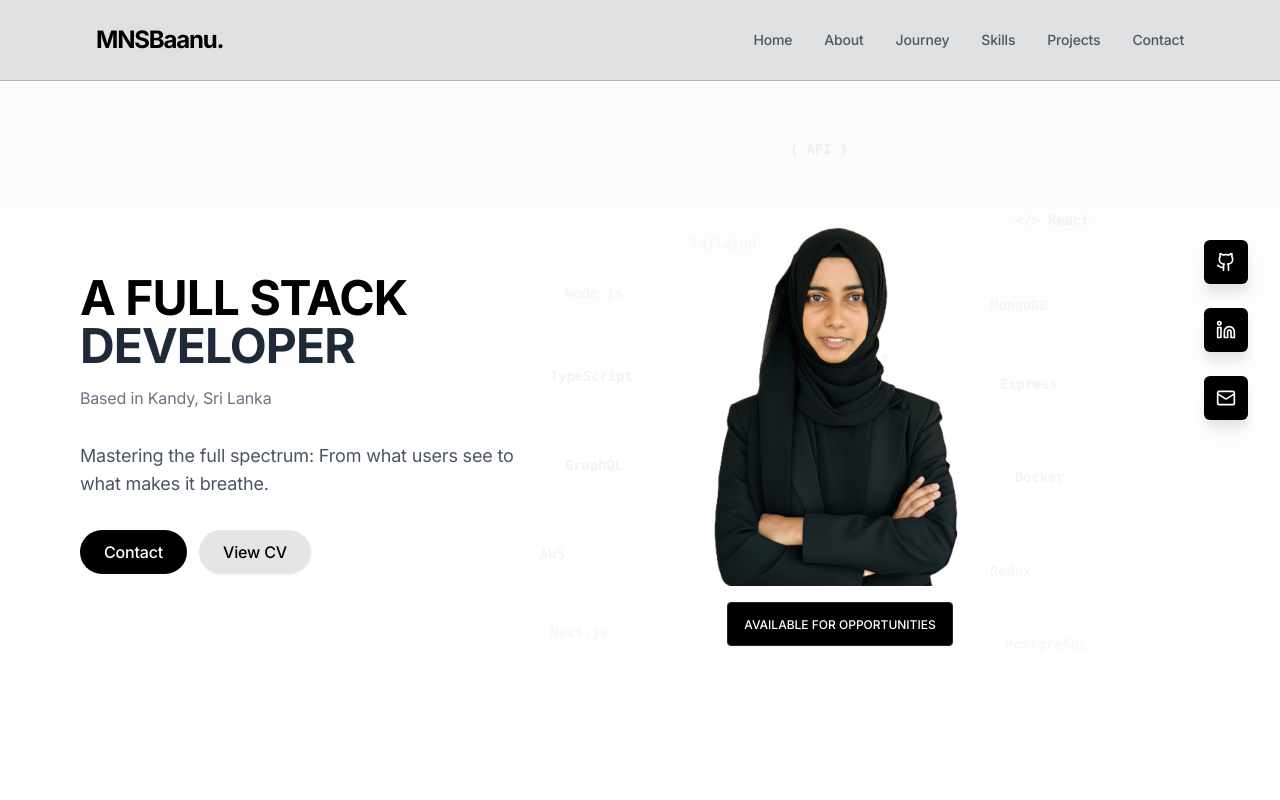
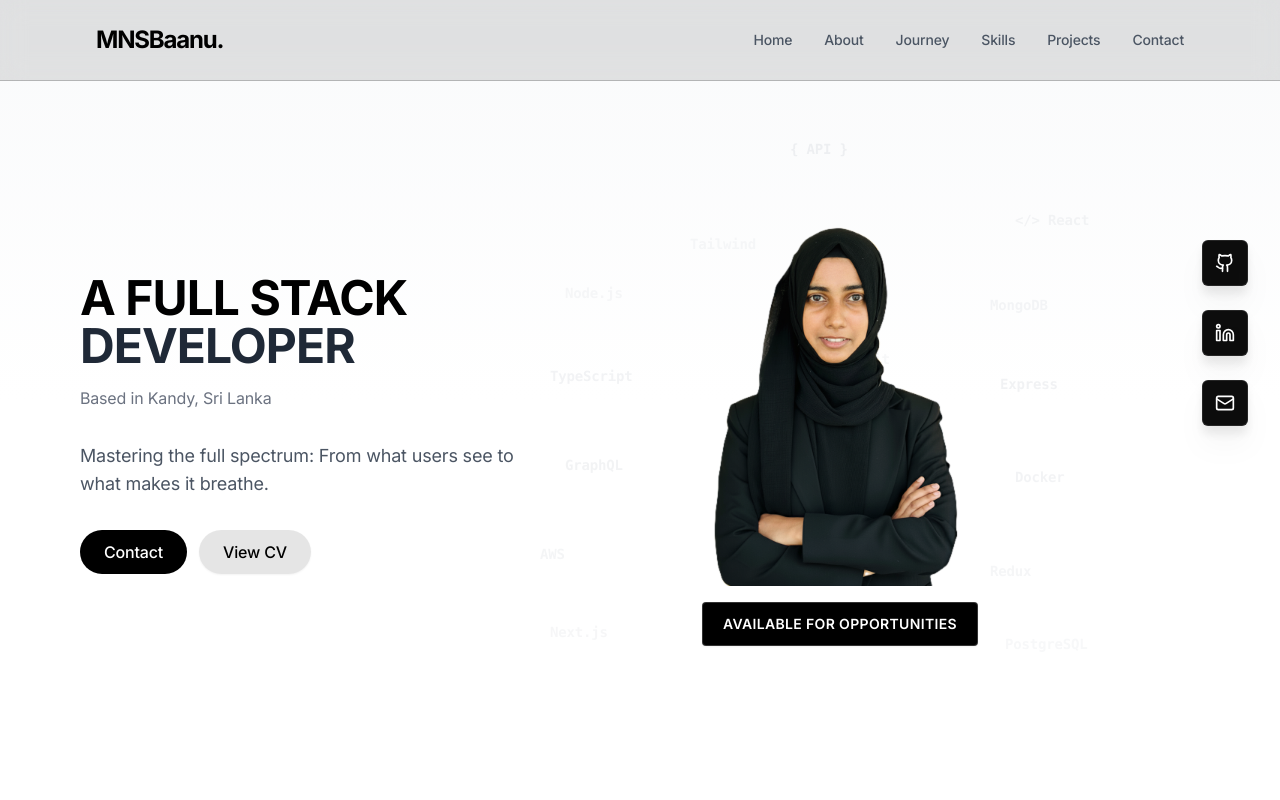
Before and after one commit to MNSBaanu/MyPortfolio, a React (Vite) app: page / in a window 1280 px wide. Shown: the top 800 px of the page. Built offline with nearby package versions, Linux system fonts and the light colour scheme.

Commit message:
feat: implement Hero component for portfolio homepage with personal information, social links, and interactive UI elements.

```diff
--- a/src/components/Hero.tsx
+++ b/src/components/Hero.tsx
@@ -55,7 +55,7 @@ const Hero = () => {
             rel="noopener noreferrer"
             whileHover={{ scale: 1.05 }}
             whileTap={{ scale: 0.95 }}
-            className="group flex justify-center p-3 rounded-md drop-shadow-xl bg-black text-white font-semibold hover:translate-y-3 hover:rounded-[50%] transition-all duration-500 hover:bg-gray-800 relative"
+            className="group flex justify-center p-3 rounded-md drop-shadow-xl bg-black/95 backdrop-blur-md text-white font-semibold hover:translate-y-3 hover:rounded-[50%] transition-all duration-500 hover:bg-black border border-white/10 relative"
           >
             <Github className="w-5 h-5" />
             <span className="absolute opacity-0 group-hover:opacity-100 group-hover:text-gray-700 group-hover:text-sm group-hover:-translate-y-10 duration-700 bg-white px-2 py-1 rounded whitespace-nowrap">
@@ -71,7 +71,7 @@ const Hero = () => {
             rel="noopener noreferrer"
             whileHover={{ scale: 1.05 }}
             whileTap={{ scale: 0.95 }}
-            className="group flex justify-center p-3 rounded-md drop-shadow-xl bg-black text-white font-semibold hover:translate-y-3 hover:rounded-[50%] transition-all duration-500 hover:bg-gray-800 relative"
+            className="group flex justify-center p-3 rounded-md drop-shadow-xl bg-black/95 backdrop-blur-md text-white font-semibold hover:translate-y-3 hover:rounded-[50%] transition-all duration-500 hover:bg-black border border-white/10 relative"
           >
             <Linkedin className="w-5 h-5" />
             <span className="absolute opacity-0 group-hover:opacity-100 group-hover:text-gray-700 group-hover:text-sm group-hover:-translate-y-10 duration-700 bg-white px-2 py-1 rounded whitespace-nowrap">
@@ -85,7 +85,7 @@ const Hero = () => {
             href={`mailto:${personalInfo.email}`}
             whileHover={{ scale: 1.05 }}
             whileTap={{ scale: 0.95 }}
-            className="group flex justify-center p-3 rounded-md drop-shadow-xl bg-black text-white font-semibold hover:translate-y-3 hover:rounded-[50%] transition-all duration-500 hover:bg-gray-800 relative"
+            className="group flex justify-center p-3 rounded-md drop-shadow-xl bg-black/95 backdrop-blur-md text-white font-semibold hover:translate-y-3 hover:rounded-[50%] transition-all duration-500 hover:bg-black border border-white/10 relative"
           >
             <Mail className="w-5 h-5" />
             <span className="absolute opacity-0 group-hover:opacity-100 group-hover:text-gray-700 group-hover:text-sm group-hover:-translate-y-10 duration-700 bg-white px-2 py-1 rounded whitespace-nowrap">
@@ -104,7 +104,7 @@ const Hero = () => {
               whileHover={{ scale: 1.05 }}
               whileTap={{ scale: 0.95 }}
               onClick={() => window.scrollTo({ top: 0, behavior: 'smooth' })}
-              className="group flex justify-center p-3 rounded-md drop-shadow-xl bg-black text-white font-semibold hover:translate-y-3 hover:rounded-[50%] transition-all duration-500 hover:bg-gray-800 relative"
+              className="group flex justify-center p-3 rounded-md drop-shadow-xl bg-black/95 backdrop-blur-md text-white font-semibold hover:translate-y-3 hover:rounded-[50%] transition-all duration-500 hover:bg-black border border-white/10 relative"
             >
               <ArrowUp className="w-5 h-5" />
               <span className="absolute opacity-0 group-hover:opacity-100 group-hover:text-gray-700 group-hover:text-sm group-hover:-translate-y-10 duration-700 bg-white px-2 py-1 rounded whitespace-nowrap">
@@ -244,9 +244,9 @@ const Hero = () => {
                 initial={{ opacity: 0, y: 20 }}
                 animate={{ opacity: 1, y: 0 }}
                 transition={{ delay: 1.2 }}
-                className="px-1.5 py-0.5 xs:px-2 xs:py-1 sm:px-3 sm:py-1.5 md:px-4 md:py-2 bg-black rounded border border-gray-800 whitespace-nowrap shadow-sm max-w-[200px] xs:max-w-[220px] sm:max-w-[250px] md:max-w-none"
+                className="px-3 py-1 xs:px-4 xs:py-1.5 sm:px-5 sm:py-2 bg-black rounded border border-white/20 whitespace-nowrap shadow-sm max-w-[200px] xs:max-w-[220px] sm:max-w-[250px] md:max-w-none"
               >
-                <span className="text-white font-medium text-[8px] xs:text-[9px] sm:text-[10px] md:text-xs tracking-tighter xs:tracking-tight sm:tracking-normal">
+                <span className="text-white font-semibold text-[10px] xs:text-[11px] sm:text-xs md:text-sm tracking-wide">
                   AVAILABLE FOR OPPORTUNITIES
                 </span>
               </motion.div>
```
